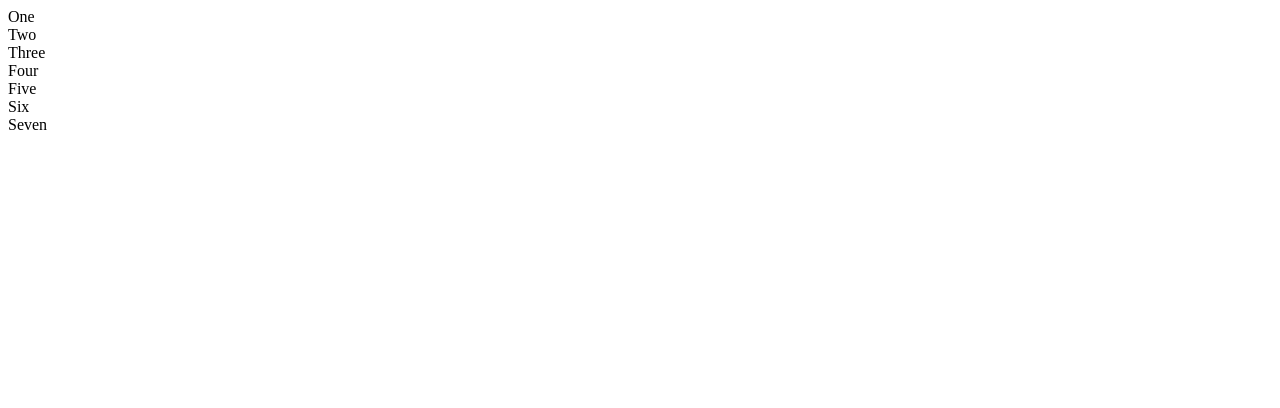
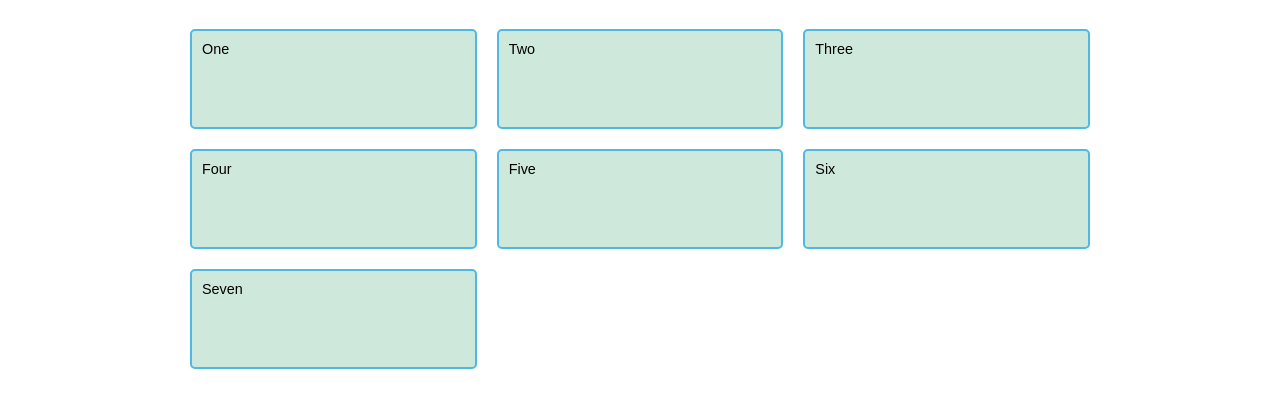
Before and after one commit to vietduongquoc/html-css-training, a plain HTML site: page responsive-css/src/grid.html in a window 1280 px wide. Drawn offline with Linux system fonts and the light colour scheme; the site is published under a folder, as on GitHub Pages, so addresses that start at the root find nothing.

Commit message:
Update element paragraph

```diff
--- a/responsive-css/src/css/grid.css
+++ b/responsive-css/src/grid.css
@@ -8,7 +8,7 @@ body {
         sans-serif;
 }
 
-  .container > div {
+.container>div {
     border-radius: 5px;
     padding: 10px;
     background-color: rgb(207 232 220);
--- a/responsive-css/src/components/grid.html
+++ b/responsive-css/src/grid.html
@@ -1,13 +1,11 @@
 <!DOCTYPE html>
 <html lang="en">
-
 <head>
     <meta charset="UTF-8">
     <meta name="viewport" content="width=device-width, initial-scale=1.0">
-    <link rel="stylesheet" href="/src/css/grid.css">
+    <link rel="stylesheet" href="grid.css">
     <title>Document</title>
 </head>
-
 <body>
     <div class="container">
         <div>One</div>
@@ -19,5 +17,4 @@
         <div>Seven</div>
     </div>
 </body>
-
 </html>
```
Also changed, not shown: responsive-css/src/reset.css (renamed from responsive-css/src/css/reset.css). Lines whose indentation alone changed are shown as unchanged.
